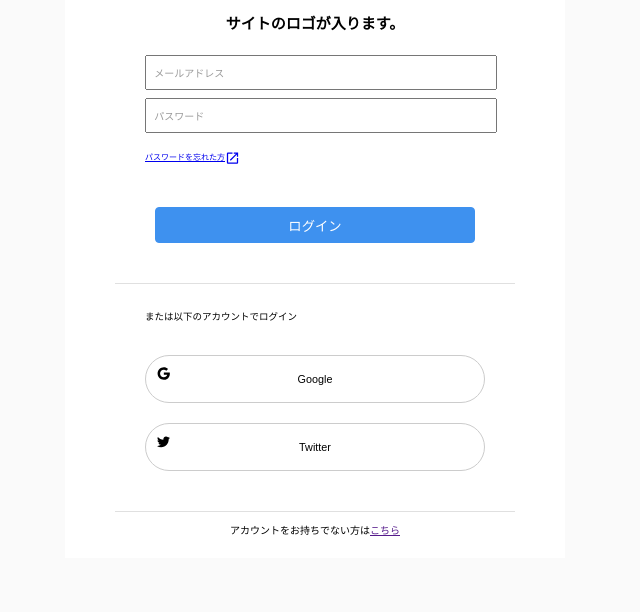
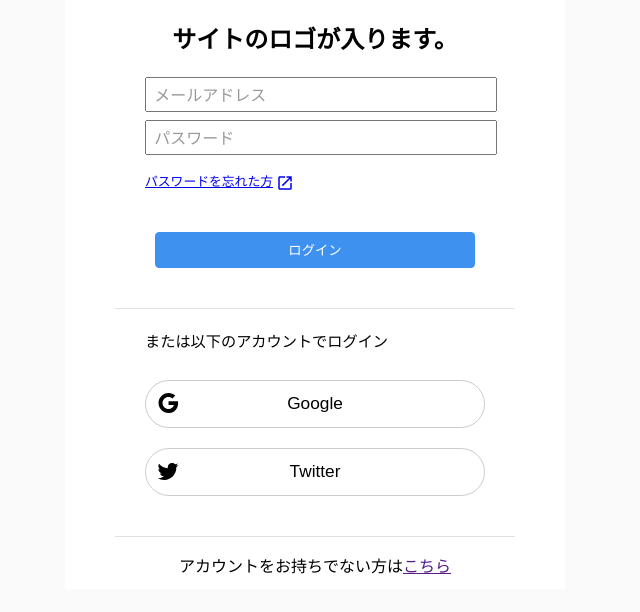
Before and after one commit to masakiAndMarron/create-procedure, a React (Create React App) app: page / in a window 1280 px wide. Shown: the top 612 px of the page, without its empty margins (325-965 px from the left). Built offline with nearby package versions, Linux system fonts and the light colour scheme; no server answers.

Commit message:
design return RightContainer

```diff
--- a/src/assets/procedure.css
+++ b/src/assets/procedure.css
@@ -1,5 +1,7 @@
 :root {
   --theme-color: 80;
+}
+html {
   font-size: 62.5%;
 }
 /* ProcedureContainer */
@@ -79,7 +81,6 @@
   background: hsl(var(--theme-color) 80% 50%);
 }
 .phase-container > div > h3 {
-  font-size: 1.75rem;
   margin: 0;
   padding: 0;
   color: white;
@@ -88,7 +89,6 @@
 /* content-container */
 
 .content-container {
-  font-size: 1.6rem;
   display: flex;
   margin: 10px 8px 10px 15px;
   line-height: 40px;
```
